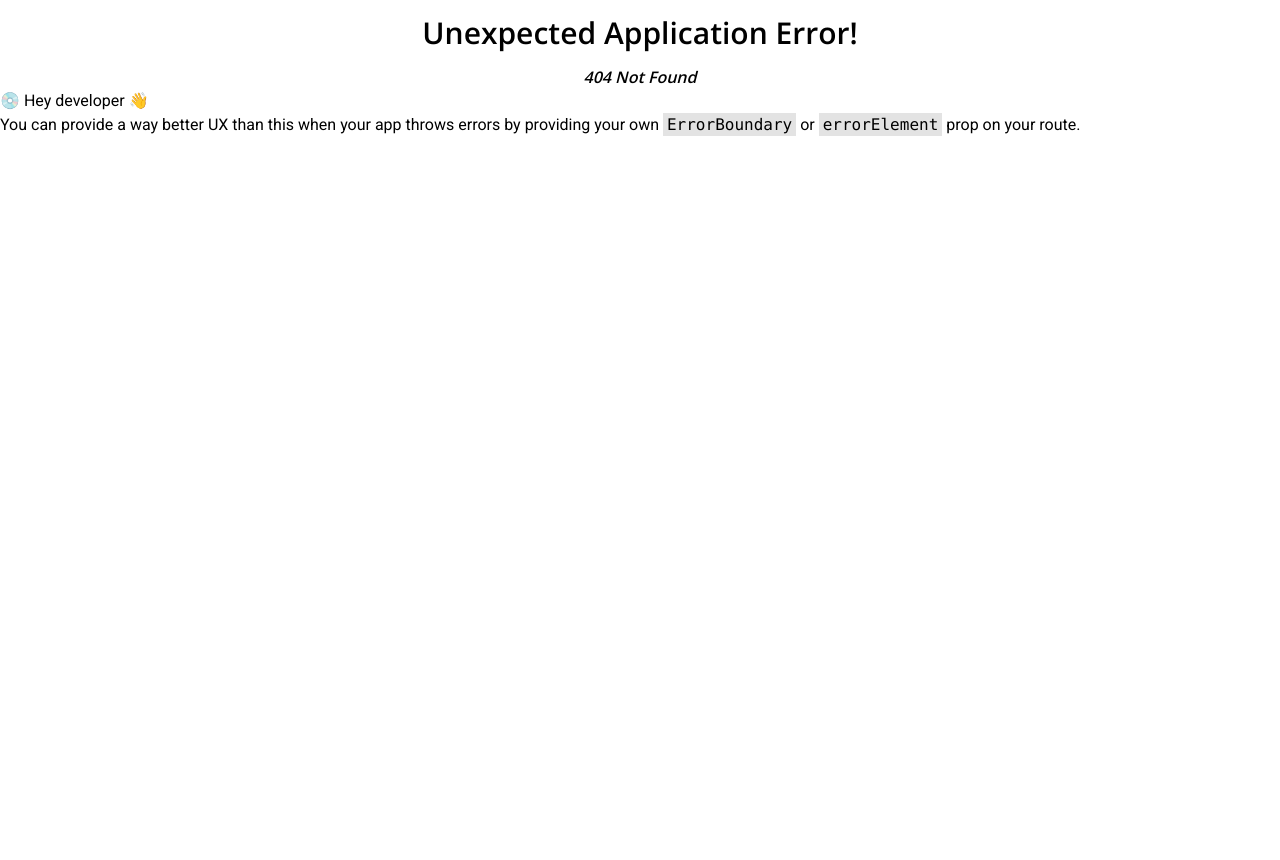
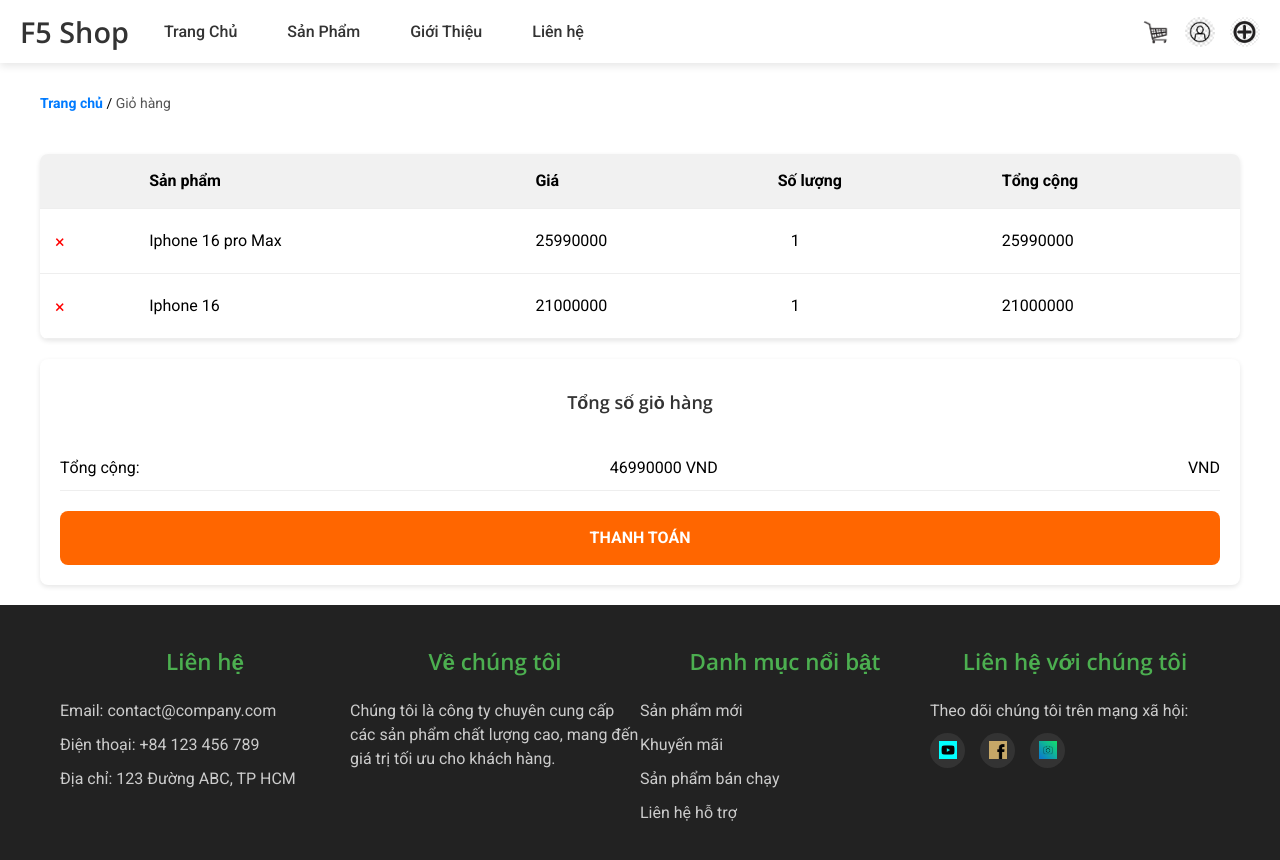
Before and after one commit to HDHoang-204/duantn, a React (Vite) app: page /giohang in a window 1280 px wide. Before the commit this address had no page. Shown: the top 860 px of the page. Before the commit the page ends 800 px from the top, so only its background shows below. Built offline with nearby package versions, Linux system fonts and the light colour scheme.

Commit message:
đâsdasdasd

```diff
--- /dev/null
+++ b/src/compoment/Chitietthanhtoan/ctth.jsx
@@ -0,0 +1,68 @@
+import './ctth.scss';
+import React from 'react';
+
+function ChiTietThanhToan() {
+    return (
+        <div className="checkout-container">
+            <div className="breadcrumb">
+                <a href="/">Trang chủ</a> / <span>Kiểm tra</span>
+            </div>
+
+            <div className="checkout-details">
+                <h2>Chi tiết thanh toán</h2>
+                <form className="checkout-form">
+                    <label htmlFor="name">Họ và tên*</label>
+                    <input type="text" id="name" name="name" placeholder="Nhập họ và tên" required />
+
+                    <label htmlFor="address">Địa chỉ*</label>
+                    <input type="text" id="address" name="address" placeholder="Nhập địa chỉ" required />
+
+                    <label htmlFor="city">Thành phố*</label>
+                    <input type="text" id="city" name="city" placeholder="Nhập thành phố" required />
+
+                    <label htmlFor="phone">Số Điện Thoại*</label>
+                    <input type="tel" id="phone" name="phone" placeholder="Nhập số điện thoại" required />
+
+                    <label htmlFor="email">Email*</label>
+                    <input type="email" id="email" name="email" placeholder="Nhập email" required />
+                </form>
+
+                <div className="order-summary">
+                    <h2>Đơn hàng của bạn</h2>
+                    <table>
+                        <thead>
+                            <tr>
+                                <th>Sản phẩm</th>
+                                <th>Tổng cộng</th>
+                            </tr>
+                        </thead>
+                        <tbody>
+                            <tr>
+                                <td>Iphone 16 Pro Max</td>
+                                <td>25.990.000 VND</td>
+                            </tr>
+                            <tr>
+                                <td>Iphone 16</td>
+                                <td>21.000.000 VND</td>
+                            </tr>
+                            <tr>
+                                <td><strong>Tổng cộng</strong></td>
+                                <td><strong>46.990.000 VND</strong></td>
+                            </tr>
+                        </tbody>
+                    </table>
+                </div>
+
+                <div className="payment-notice">
+                    <p>
+                        Thanh toán khi nhận hàng. Vui lòng liên hệ với chúng tôi nếu bạn cần hỗ trợ hoặc muốn thay đổi phương án
+                        thanh toán khác.
+                    </p>
+                    <button className="submit-btn">Đặt hàng</button>
+                </div>
+            </div>
+        </div>
+    );
+}
+
+export default ChiTietThanhToan;
--- /dev/null
+++ b/src/compoment/Chitietthanhtoan/ctth.scss
@@ -0,0 +1,99 @@
+.breadcrumb {
+    font-size: 14px;
+    margin-bottom: 20px;
+}
+
+.breadcrumb a {
+    text-decoration: none;
+    color: #007bff;
+}
+
+.breadcrumb span {
+    color: #555;
+}
+
+/* Checkout Container */
+.checkout-container {
+    max-width: 800px;
+    margin: 0 auto;
+    background: #fff;
+    padding: 20px;
+    border-radius: 5px;
+    box-shadow: 0 2px 4px rgba(0, 0, 0, 0.1);
+}
+
+/* Section Titles */
+h2 {
+    font-size: 24px;
+    margin-bottom: 15px;
+    color: #333;
+}
+
+/* Form Styling */
+.checkout-form {
+    display: flex;
+    flex-direction: column;
+    gap: 15px;
+    margin-bottom: 30px;
+}
+
+.checkout-form label {
+    font-size: 14px;
+    color: #555;
+}
+
+.checkout-form input {
+    padding: 10px;
+    font-size: 14px;
+    border: 1px solid #ddd;
+    border-radius: 4px;
+    width: 100%;
+}
+
+/* Order Summary */
+.order-summary table {
+    width: 100%;
+    border-collapse: collapse;
+    margin-bottom: 20px;
+}
+
+.order-summary table th,
+.order-summary table td {
+    text-align: left;
+    padding: 10px;
+    border-bottom: 1px solid #ddd;
+}
+
+.order-summary table th {
+    background: #f2f2f2;
+    color: #555;
+}
+
+.order-summary table td {
+    color: #333;
+}
+
+/* Payment Notice */
+.payment-notice p {
+    font-size: 14px;
+    color: #555;
+    margin-bottom: 20px;
+}
+
+.submit-btn {
+    display: block;
+    width: 100%;
+    padding: 10px;
+    background: #ff5722;
+    color: #fff;
+    font-size: 16px;
+    text-align: center;
+    border: none;
+    border-radius: 4px;
+    cursor: pointer;
+    font-weight: bold;
+}
+
+.submit-btn:hover {
+    background: #e64a19;
+}
--- a/src/compoment/Layout/navbar.jsx
+++ b/src/compoment/Layout/navbar.jsx
@@ -17,7 +17,7 @@ function Navbar() {
 
                 </div>
                 <div className="cart">
-                    <div className="giohang"></div>
+                    <a href="/giohang"><div className="giohang"></div></a>
                     <div className="nguoidung"></div>
                     <div className="them"></div>
                 </div>
--- a/src/compoment/Lienhe/lienhe.jsx
+++ b/src/compoment/Lienhe/lienhe.jsx
@@ -1,4 +1,5 @@
 
+import React from "react";
 
 function Lienhe() {
   return (
--- /dev/null
+++ b/src/compoment/giohang/giohang.jsx
@@ -0,0 +1,64 @@
+import "./giohang.scss"
+import React from "react"
+import { Link } from "react-router-dom"
+
+function GioHang(p) {
+    return (
+        <div className="cart-container">
+
+            <div className="breadcrumb">
+                <a href="#">Trang chủ</a> / <span>Giỏ hàng</span>
+            </div>
+
+
+            <div className="cart-table">
+                <table>
+                    <thead>
+                        <tr>
+                            <th></th>
+                            <th>Sản phẩm</th>
+                            <th>Giá</th>
+                            <th>Số lượng</th>
+                            <th>Tổng cộng</th>
+                        </tr>
+                    </thead>
+                    <tbody id="cart-items">
+
+                        <tr>
+                            <td><button className="remove-btn">×</button></td>
+                            <td>Iphone 16 pro Max</td>
+                            <td className="price">25990000</td>
+                            <td>
+                                <input className="quantity" type="number" value="1" min="1" />
+
+                            </td>
+                            <td className="subtotal">25990000 </td>
+                        </tr>
+                        <tr>
+                            <td><button className="remove-btn">×</button></td>
+                            <td>Iphone 16</td>
+                            <td className="price">21000000</td>
+                            <td>
+                                <input className="quantity" type="number" value="1" min="1" />
+                            </td>
+                            <td className="subtotal">21000000 </td>
+                        </tr>
+                    </tbody>
+                </table>
+            </div>
+
+
+            <div className="cart-total">
+                <h2>Tổng số giỏ hàng</h2>
+                <div className="total-item">
+                    <span>Tổng cộng:</span>
+                    <span id="total-price">46990000 VND</span> VND
+                </div>
+                <button className="checkout-btn"> <a href="/cttt">THANH TOÁN</a> </button>
+            </div>
+        </div>
+
+    )
+}
+
+export default GioHang
--- /dev/null
+++ b/src/compoment/giohang/giohang.scss
@@ -0,0 +1,100 @@
+.breadcrumb {
+    padding: 20px 40px;
+    background-color: #fff;
+    margin-top: 10px;
+    font-size: 14px;
+}
+
+.breadcrumb a {
+    text-decoration: none;
+    color: #333;
+    font-weight: bold;
+}
+
+.breadcrumb span {
+    color: #666;
+}
+
+.cart-table {
+    margin: 20px 40px;
+    background-color: #fff;
+    border-radius: 8px;
+    overflow: hidden;
+    box-shadow: 0 2px 5px rgba(0, 0, 0, 0.1);
+}
+
+.cart-table table {
+    width: 100%;
+    border-collapse: collapse;
+}
+
+.cart-table th,
+.cart-table td {
+    padding: 15px;
+    text-align: left;
+    border-bottom: 1px solid #eee;
+}
+
+.cart-table th {
+    background-color: #f1f1f1;
+    font-weight: bold;
+}
+
+.cart-table .remove-btn {
+    background: none;
+    border: none;
+    color: #ff0000;
+    font-size: 18px;
+    cursor: pointer;
+}
+
+.cart-table input[type="number"] {
+    width: 50px;
+    padding: 5px;
+    text-align: center;
+}
+
+/* Cart Total */
+.cart-total {
+    margin: 20px 40px;
+    background-color: #fff;
+    padding: 20px;
+    border-radius: 8px;
+    box-shadow: 0 2px 5px rgba(0, 0, 0, 0.1);
+}
+
+.cart-total h2 {
+    font-size: 18px;
+    margin-bottom: 20px;
+    font-weight: bold;
+}
+
+.total-item {
+    display: flex;
+    justify-content: space-between;
+    padding: 10px 0;
+    border-bottom: 1px solid #eee;
+}
+
+.total-item.total-final {
+    font-weight: bold;
+    font-size: 16px;
+}
+
+.checkout-btn {
+    display: block;
+    width: 100%;
+    background-color: #ff6600;
+    color: #fff;
+    border: none;
+    padding: 15px;
+    font-size: 16px;
+    font-weight: bold;
+    border-radius: 8px;
+    cursor: pointer;
+    margin-top: 20px;
+}
+
+.checkout-btn:hover {
+    background-color: #e05500;
+}
```
Also changed, not shown: src/main.jsx (+11 -1 lines).
